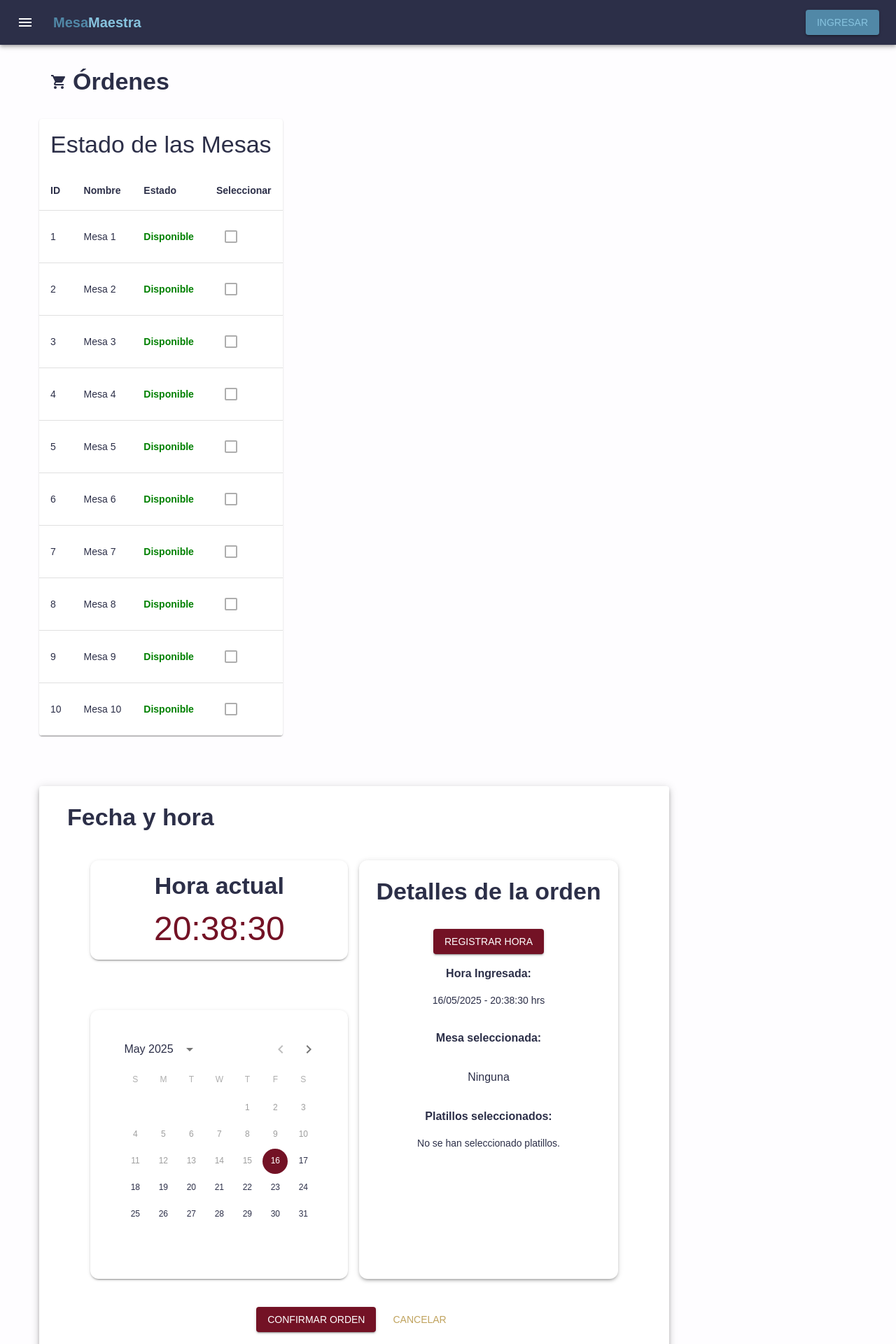
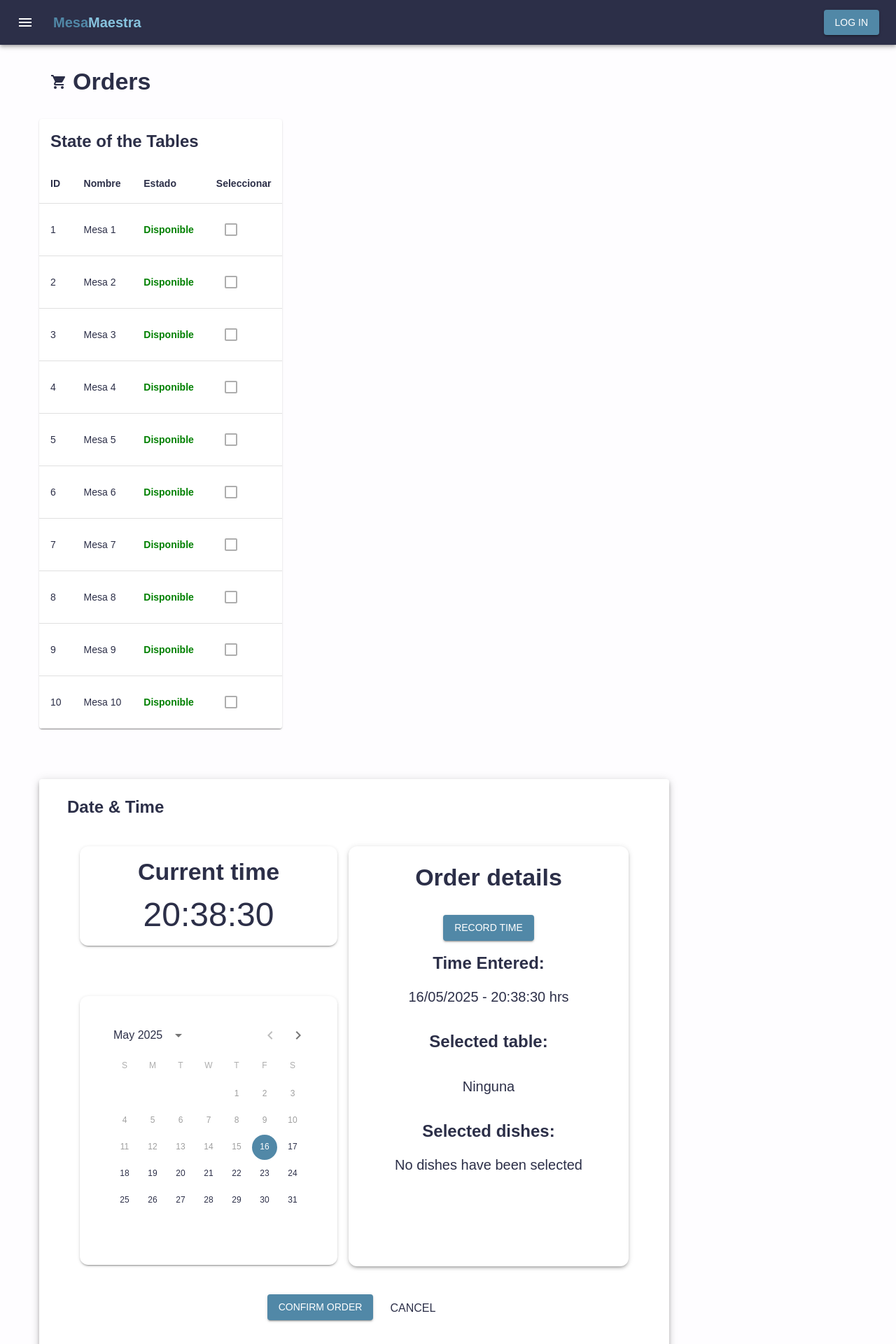
Before and after one commit to armndhc/mesamestra, a Next.js app in the folder maika/: page /orders in a window 1280 px wide. Shown: the top 1920 px of the page at 70% size. Built offline with nearby package versions, Linux system fonts and the light colour scheme.

Commit message:
actualizacion front

```diff
--- a/maika/app/components/appbar-global.jsx
+++ b/maika/app/components/appbar-global.jsx
@@ -5,7 +5,7 @@ import HomeIcon from '@mui/icons-material/Home';
 import EventIcon from '@mui/icons-material/Event';
 import RestaurantMenuIcon from '@mui/icons-material/RestaurantMenu';
 import PaymentIcon from '@mui/icons-material/Payment';
-import ShoppingCartIcon from '@mui/icons-material/ShoppingCart';
+import TableRestaurantIcon from '@mui/icons-material/TableRestaurant';
 import InventoryIcon from '@mui/icons-material/Inventory';
 import PeopleIcon from '@mui/icons-material/People';
 import Link from "next/link";
@@ -16,12 +16,12 @@ export default function AppbarGlobal() {
   const [drawerOpen, setDrawerOpen] = useState(false);
 
   const navItems = [
-    { label: "Inicio", href: "/", icon: <HomeIcon /> },
+    { label: "Home", href: "/", icon: <HomeIcon /> },
+    { label: "Menu", href: "/menu", icon: <RestaurantMenuIcon /> },
     { label: "Reservations", href: "/reservations", icon: <EventIcon /> },
-    { label: "Menu", href: "/menu", icon: <RestaurantMenuIcon /> },
+    { label: "Inventory", href: "/inventory", icon: <InventoryIcon /> },
+    { label: "Orders", href: "/orders", icon: <TableRestaurantIcon /> },
     { label: "Payments", href: "/payments", icon: <PaymentIcon /> },
-    { label: "Orders", href: "/orders", icon: <ShoppingCartIcon /> },
-    { label: "Inventory", href: "/inventory", icon: <InventoryIcon /> },
     { label: "Employees", href: "/employee", icon: <PeopleIcon /> },
 
     { label: "Prueba", href: "/prueba", icon: <PeopleIcon /> },
@@ -53,14 +53,14 @@ export default function AppbarGlobal() {
 
         <Button onClick={handleOpen} variant="contained" sx={{
           backgroundColor: "#5188a7",
-          color: "#87c3df",
+          color: "#white",
           "&:hover": {
-              backgroundColor: "#e3f2fd",
-              color: "#1DA1F2",
+              backgroundColor: "#white",
+              color: "#white",
               transform: "scale(1.2)",
               transition: "transform 0.3s ease-in-out",
           },
-          }}>Ingresar
+          }}>Log in
         </Button>
         <Modal open={open} onClose={handleClose}>
           <Box sx={{ position: 'absolute', top: '200%', left: '200%', transform: 'translate(-50%, -50%)', bgcolor: 'white', p: 4, borderRadius: 2, boxShadow: 24, width: 300,}}>
@@ -97,15 +97,15 @@ export default function AppbarGlobal() {
         <Box sx={{ width: 250 }} role="presentation" onClick={() => setDrawerOpen(false)}>
           <Box sx={{ display: "flex", flexDirection: "column", alignItems: "center", my: 2 }}>
             <Image
-              src="/mesamaestralogo.png"
+              src="/logorest.png"
               alt="Logo"
               width={200}
               height={200}
               priority
             />
             <Typography variant="h6" sx={{ fontWeight: 'bold'}}>
-              <Box component="span" sx={{ color: '#5188a7' }}>Mesa</Box>
-              <Box component="span" sx={{ color: '#87c3df' }}>Maestra</Box>
+              <Box component="span" sx={{ color: '#f8297a' }}>La</Box>
+              <Box component="span" sx={{ color: '#a42a4c' }}>Sierra</Box>
             </Typography>
           </Box>
 
--- a/maika/app/components/inventory-dialog.jsx
+++ b/maika/app/components/inventory-dialog.jsx
@@ -182,7 +182,7 @@ export default function InventoryDialog({
 
       <DialogContent>
   <Container>
-    <Typography variant="h4" color="#5188a7" gutterBottom>
+    <Typography variant="h4" color="#5188a7" gutterBottom sx={{fontWeight: 'bold'}}>
       Product details
     </Typography>
   </Container>
--- a/maika/app/employee/page.jsx
+++ b/maika/app/employee/page.jsx
@@ -215,7 +215,7 @@ export default function EmployeeTable() {
         }}
       >
         <PeopleIcon sx={{ mr: 1,fontSize: 40 }} />
-        Empleados
+        Employees
       </Typography>
 
       <Tabs value={tabIndex} onChange={handleTabChange} centered>
--- a/maika/app/inventory/page.jsx
+++ b/maika/app/inventory/page.jsx
@@ -299,12 +299,9 @@ export default function Inventory() {
                 }}
             >
                 <InventoryIcon sx={{ mr: 1,fontSize: 40 }} />
-        Inventario
+                Inventory
             </Typography>
             {/* Add inventory button. */}
-
-
-
 
             <Box sx={{ display: "flex", justifyContent: "center",   mt: 5, mb: 5 }}>
                 <Button
--- a/maika/app/orders/page.jsx
+++ b/maika/app/orders/page.jsx
@@ -15,7 +15,8 @@ import {
 } from "@mui/material";
 import Grid from "@mui/material/Grid2"; // Use the correct Grid import
 import ShoppingCartIcon from '@mui/icons-material/ShoppingCart';
-import PersonIcon from '@mui/icons-material/Person';
+import TableRestaurantIcon from '@mui/icons-material/TableRestaurant';
+import MenuBookIcon from '@mui/icons-material/MenuBook';
 import {Table, TableBody, TableCell, TableContainer,TableHead, TableRow, Checkbox} from '@mui/material';
 import Card from '@mui/material/Card';
 import CardContent from '@mui/material/CardContent';
@@ -223,7 +224,7 @@ const handleFreezeToggle = () => {
       <Grid item xs={12}>
         <Typography variant="h4" sx={{ ml: 6, display: 'flex', alignItems: 'center', fontWeight: 'bold' }}>
           <ShoppingCartIcon sx={{ mr: 1 }} />
-            Órdenes
+            Orders
         </Typography>
       </Grid>
 
@@ -235,8 +236,9 @@ const handleFreezeToggle = () => {
             {/* Tabla de Mesas */}
             <Grid item xs={12} md={8}>
               <TableContainer component={Paper} sx={{ width: '100%' }}>
-                <Typography variant="h4" sx={{ m: 2 }}>
-                  Estado de las Mesas
+                <Typography variant="h5" sx={{ m: 2,  fontWeight: 'bold' }}>
+
+                  State of the Tables
                 </Typography>
                 <Table>
                   <TableHead>
@@ -289,8 +291,9 @@ const handleFreezeToggle = () => {
               justifyContent: 'start',
             }}
           >
-          <Typography variant="h4" fontWeight="bold" gutterBottom sx={{  ml: 2, mb: 5 }} >
-            Fecha y hora
+
+          <Typography variant="h5" fontWeight="bold" gutterBottom sx={{  ml: 2, mb: 5 }} >
+          Date & Time
             </Typography>
 
             <Grid container spacing={2} justifyContent="center">
@@ -308,9 +311,9 @@ const handleFreezeToggle = () => {
                       }}
                     >
                       <Typography variant="h4" fontWeight="bold" gutterBottom>
-                        Hora actual
+                        Current time
                       </Typography>
-                      <Typography variant="h3" color="primary">
+                      <Typography variant="h3" color="#2c2f48">
                         {currentTime.format("HH:mm:ss")}
                       </Typography>
                     </Paper>
@@ -326,6 +329,19 @@ const handleFreezeToggle = () => {
                       displayStaticWrapperAs="desktop"
                       value={selectedDate}
                       onChange={(newValue) => setSelectedDate(newValue)}
+                      slotProps={{
+                        day: {
+                          sx: {
+                            '&.Mui-selected': {
+                              backgroundColor: '#5188a7',
+                              color: 'white',
+                              '&:hover': {
+                                backgroundColor: '#70b6d8',
+                              },
+                            },
+                          },
+                        },
+                      }}
                     />
                   </LocalizationProvider>
                 </Paper>
@@ -340,7 +356,9 @@ const handleFreezeToggle = () => {
               sx={{
                 p: 3,
                 borderRadius: 3,
-                height: '100%',
+
+                height: '600px',
+                width: '400px',
                 display: 'flex',
                 flexDirection: 'column',
                 gap: 2,          // separación vertical entre elementos
@@ -352,31 +370,31 @@ const handleFreezeToggle = () => {
               }}
             >
               <Typography variant="h4" sx={{ fontWeight: 'bold', mb: 2 }}>
-                Detalles de la orden
+                    Order details
               </Typography>
-              <Button variant="contained" onClick={handleFreezeToggle} sx={{ alignSelf: 'center' }}>
-                {freezeTime ? 'Reanudar reloj' : 'Registrar hora'}
+              <Button variant="contained" onClick={handleFreezeToggle} sx={{ alignSelf: 'center',color: 'white', backgroundColor: '#5188a7' }} >
+                {freezeTime ? 'Resume clock' : 'Record time'}
               </Button>
-              <Typography variant="body1" sx={{ fontWeight: 'bold' }}>
-                Hora Ingresada:
+              <Typography variant="h5" sx={{ fontWeight: 'bold' }}>
+                Time Entered:
               </Typography>
-              <Typography variant="body2">
+              <Typography variant="h6">
                 {selectedDate ? selectedDate.format('DD/MM/YYYY') : 'Sin fecha'} - {(freezeTime ? frozenTime : currentTime).format('HH:mm:ss')} hrs
               </Typography>
-              <Typography variant="body1" sx={{ mt: 2, fontWeight: 'bold' }}>
-                Mesa seleccionada:
+              <Typography variant="h5" sx={{ mt: 2, fontWeight: 'bold' }}>
+                Selected table:
               </Typography>
-              <Typography variant="body1" sx={{ mt: 2 }}>
+              <Typography variant="h6" sx={{ mt: 2 }}>
                 {mesaSeleccionada ? mesaSeleccionada.nombre : 'Ninguna'}
               </Typography>
-              <Typography variant="body1" sx={{ mt: 2, fontWeight: 'bold' }}>
-                Platillos seleccionados:
+              <Typography variant="h5" sx={{ mt: 2, fontWeight: 'bold' }}>
+                Selected dishes:
               </Typography>
                 {selectedItems.length === 0 ? (
-              <Typography variant="body2">No se han seleccionado platillos.</Typography>
+              <Typography variant="h6">No dishes have been selected</Typography>
               ) : (selectedItems.map((item) => (
-              <Typography key={item.id} variant="body2">
-                Platillo: {item.name} — Cantidad: {item.quantity}
+              <Typography key={item.id} variant="h6">
+                <strong>Dish:</strong> {item.name} — <strong>Quantity:</strong> {item.quantity}
               </Typography>
             ))
           )}
@@ -392,18 +410,19 @@ const handleFreezeToggle = () => {
     <Button
       variant="contained"
       color="primary"
+      sx={{color: 'white', backgroundColor: '#5188a7' }}
       onClick={() => {
         setOpenDialog(true);
         setCurrentOrderId(null); // Nueva orden
       }}
     >
-      Confirmar orden
+      Confirm order
     </Button>
   </Grid>
 
   <Grid item>
-    <Button onClick={() => setOpenDialog(false)} color="secondary">
-      Cancelar
+    <Button onClick={() => setOpenDialog(false)}  sx={{fontSize: '1.0rem'}} color="#8bbfda">
+      Cancel
     </Button>
   </Grid>
 </Grid>
@@ -428,8 +447,8 @@ const handleFreezeToggle = () => {
   {/* Fila: Tabla de Menú */}
   <Grid item xs={12} >
     <Paper elevation={5} sx={{ p: 2, mt: 4 }}>
-      <Typography variant="h4" sx={{  ml: 2, mb: 5 }}>
-        Menú
+      <Typography variant="h5" sx={{  ml: 2, mb: 5, fontWeight: 'bold' }}>
+          Menu
       </Typography>
       <Grid container spacing={2} justifyContent="center">
   {menuItems.map((item) => {
```
Also changed, not shown: maika/app/components/emp-dialog.jsx (+15 -4 lines), maika/app/components/footer.jsx (+16 -9 lines), maika/app/components/menu-dialog.jsx (+59 -6 lines), maika/app/menu/page.jsx (+22 -38 lines), maika/app/page.jsx (+7 -7 lines), maika/public/asadocoapa.png (added), maika/public/logorest.png (added). Lines whose indentation alone changed are shown as unchanged.
